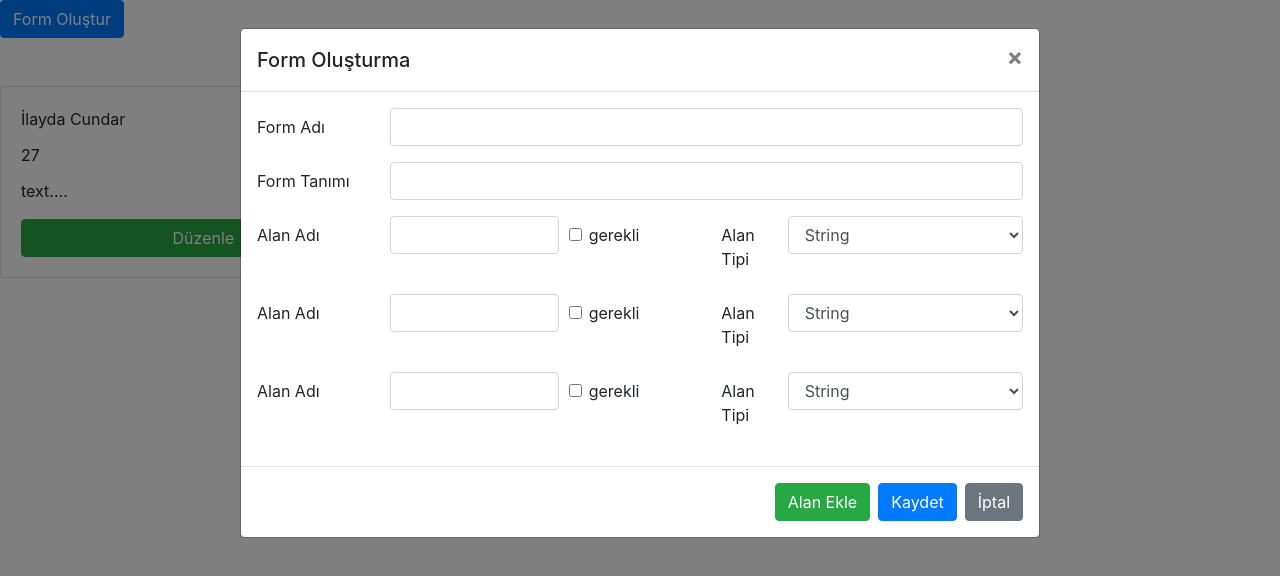
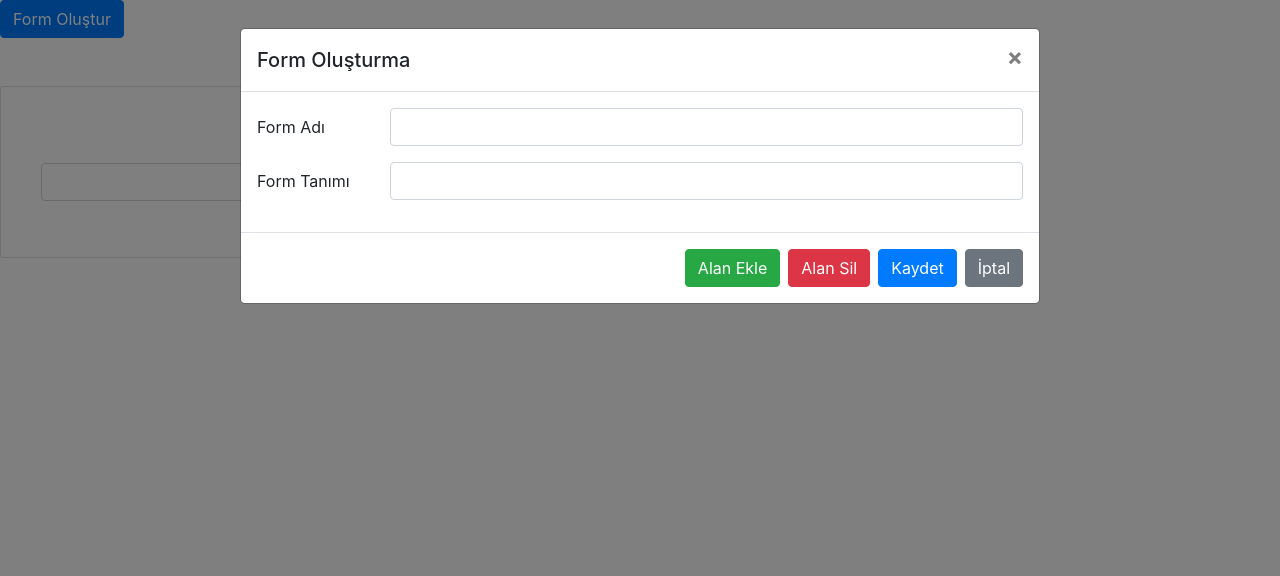
Before and after one commit to ilydcndr/evmprj, a React (Create React App) app: page / in a window 1280 px wide. Both pictures are taken after a click on the button "Form Oluştur". Shown: the top 576 px of the page. Built offline with nearby package versions, Linux system fonts and the light colour scheme.

Commit message:
localstorage

```diff
--- a/src/App.js
+++ b/src/App.js
@@ -1,15 +1,18 @@
-import React from 'react';
+import React,{ useState } from 'react';
 import './App.css';
 import Modal from './Modal';
 import FormList from './FormList';
 
 
-
 function App() {
+  const [data,setData]=useState({});
+   const transportData=(values)=>{
+    setData(values);
+   }
   return (
     <div className="App">
-      <Modal/>
-      <FormList/>
+      <Modal fnk={transportData}/>
+      <FormList data={data} />
 
     </div>
   );
--- a/src/FormList.js
+++ b/src/FormList.js
@@ -1,15 +1,63 @@
 import React from 'react';
-import { Card, Button, CardTitle, CardText, Row, Col } from 'reactstrap';
+import { Card, CardTitle, CardText, Row, Col, FormGroup, Form,Button, CardBody, CardFooter } from 'reactstrap';
+import { useForm } from "react-hook-form";
+import { Input, Label } from 'reactstrap'
 
 const FormList = (props) => {
+  const { handleSubmit, register,errors} = useForm();
+  console.log(props.data, "data")
+
+  const onSubmit =createdData=>{
+
+  }
+
+
   return (
     <Row className="mt-5">
       <Col sm="4">
         <Card body>
-          <CardTitle>İlayda Cundar</CardTitle>
-          <CardTitle>27</CardTitle>
-          <CardText>text....</CardText>
-          <Button color="success">Düzenle</Button>
+          <CardTitle>
+            {props.data.formName}
+          </CardTitle>
+          <CardTitle>{props.data.formDescription}</CardTitle>
+          <CardTitle></CardTitle>
+          <CardBody>
+         <form onSubmit={handleSubmit(onSubmit)}>
+           <div class="form-group row" >
+           <Label for="formfieldName1" class="col-sm-2">{props.data.fieldName1}</Label>
+             <div class="col-sm-10">
+             <Input type="text" name="formfieldName1" id="formfieldName1"
+             innerRef={register({
+              required: true,
+            })}/>
+            {errors.formfieldName1 && (<p1>Lütfen,Bu alanı doldurunuz</p1>)}
+             </div>
+           </div>
+           {/* <div class="form-group row">
+           <Label for="formfieldName2" class="col-sm-2">{props.data.fieldName2}</Label>
+             <div class="col-sm-10">
+             <Input type="text" name="formfieldName2" id="formfieldName2"
+             innerRef={register({
+              required: true,
+            })}/>
+             {errors.formfieldName2 && (<p1>Lütfen,Bu alanı doldurunuz</p1>)}
+             </div>
+           </div>
+           <div class="form-group row">
+           <Label for="formfieldName3" class="col-sm-2">{props.data.fieldName3}</Label>
+             <div class="col-sm-10">
+             <Input type="text" name="formfieldName3" id="formfieldName3"
+             innerRef={register({
+              required: true,
+            })} />
+            {errors.formfieldName1 && (<p1>Lütfen,Bu alanı doldurunuz</p1>)}
+             </div>
+           </div>
+           <CardFooter>
+           <button type="submit">Gönder</button>
+           </CardFooter>  */}
+         </form>
+         </CardBody>
         </Card>
       </Col>
     </Row>
--- a/src/Modal.js
+++ b/src/Modal.js
@@ -1,21 +1,55 @@
-import React, { useState } from 'react';
+import React, { useState, useEffect } from 'react';
 import { Button, Modal, ModalHeader, ModalBody, ModalFooter, Input, FormGroup, Label, Col, Form } from 'reactstrap';
 import { useForm } from "react-hook-form";
 
 const ModalComp = () => {
     const [modal, setModal] = useState(false);
-    const { handleSubmit, register, errors } = useForm();
-     const onSubmit = values =>{
-         console.log("hello")
-         console.log(values);
-         setModal(!modal)
+    const [field, setField] = useState([])
+    const [count, setCount] = useState(0)
+    const [Id, setId] = useState(0)
+    const { handleSubmit, register } = useForm();
+
+    const onSubmit = values => {
+        setModal(!modal);
+        const Increase = Id + 1;
+        console.log("field",field)
+        console.log("values",values)
+        for (let index = 1; index <=count; index++) {
+            field[index-1].fieldName=values[`fieldName${index}`]
+            field[index-1].checkbox=values[`checkbox${index}`]
+            field[index-1].dataType=values[`dataType${index}`]
+        }
+        const bilgi = { "formId": Increase, "formName": values.formName, "formDescription": values.formDescription, "fields": field }
+        const val = JSON.stringify(bilgi)
+        localStorage.setItem(Increase, val)
+        setId(Increase)
+        setField([]);
+        setCount(0)
+
     }
 
     const toggle = () => {
         setModal(!modal);
     }
 
+    const addField = () => {
+        const newCount = count + 1
+        setCount(newCount);
+        const fieldName = `fieldName${newCount}`
+        const checkbox = `checkbox${newCount}`
+        const dataType = `dataType${newCount}`
+        setField([...field, { fieldName, checkbox, dataType }]);
+    }
+    console.log(field)
+
+    const deleteField = () => {
+        const Initialstate = [...field]
+        Initialstate.pop();
+        setField(Initialstate)
+    }
+
     const closeBtn = <button className="close" onClick={toggle}>&times;</button>;
+
 
     return (
         <div>
@@ -40,26 +74,29 @@ const ModalComp = () => {
                                 <Input type="text" name="formDescription" id="formDescription"
                                     innerRef={register({
                                         required: "Required",
-                                  })}  />
+                                    })} />
                             </Col>
                         </FormGroup>
+                        {
+                            field.map(item => {
+                                return (
                                     <FormGroup row>
-                            <Label for="fieldName1" sm={2}>Alan Adı</Label>
+                                        <Label for={item.fieldName}>Alan Adı</Label>
                                         <Col sm={3}>
-                                <Input type="text" name="fieldName1" id="fieldName1"
+                                            <Input type="text" name={item.fieldName} id={item.fieldName}
                                                 innerRef={register({
                                                     required: "Required",
-                                  })}  />
+                                                })} />
                                         </Col>
                                         <Label check sm={2}>
-                                <Input type="checkbox" id="checkbox1" name="checkbox1"
+                                            <Input type="checkbox" id={item.checkbox} name={item.checkbox}
                                                 innerRef={register} />{' '}
                             gerekli
                             </Label>
 
-                            <Label for="dataType" sm={1}>Alan Tipi</Label>
+                                        <Label for={item.dataType} sm={1}>Alan Tipi</Label>
                                         <Col sm={4}>
-                                <Input type="select" name="dataType" id="dataType"
+                                            <Input type="select" name={item.dataType} id={item.dataType}
                                                 innerRef={register({
                                                     required: "Required",
                                                 })} >
@@ -68,59 +105,21 @@ const ModalComp = () => {
                                             </Input>
                                         </Col>
                                     </FormGroup>
-                        <FormGroup row>
-                            <Label for="fieldName2" sm={2}>Alan Adı</Label>
-                            <Col sm={3}>
-                                <Input type="text" name="fieldName2" id="fieldName2"
-                                innerRef={register({
-                                    required: "Required",
-                                  })}  />
-                            </Col>
-                            <Label check sm={2}>
-                                <Input type="checkbox" id="checkbox2" name="checkbox2"
-                                innerRef={register} />{' '}
-                            gerekli
-                            </Label>
+                                )
+                            }
 
-                            <Label for="dataType" sm={1}>Alan Tipi</Label>
-                            <Col sm={4}>
-                                <Input type="select" name="dataType" id="dataType">
-                                    <option>String</option>
-                                    <option>Number</option>
-                                </Input>
-                            </Col>
-                        </FormGroup>
-                        <FormGroup row>
-                            <Label for="fieldName3" sm={2}>Alan Adı</Label>
-                            <Col sm={3}>
-                                <Input type="text" name="fieldName3" id="fieldName3"
-                                innerRef={register({
-                                    required: "Required",
-                                  })}  />
-                            </Col>
-                            <Label check sm={2}>
-                                <Input type="checkbox" id="checkbox3" name="checkbox3"
-                                innerRef={register} />{' '}
-                            gerekli
-                            </Label>
-
-                            <Label for="dataType" sm={1}>Alan Tipi</Label>
-                            <Col sm={4}>
-                                <Input type="select" name="dataType" id="dataType">
-                                    <option>String</option>
-                                    <option>Number</option>
-                                </Input>
-                            </Col>
-                        </FormGroup>
+                            )
+                        }
                     </ModalBody>
                     <ModalFooter>
-                    <Button color="success">Alan Ekle</Button>
+                        <Button color="success" onClick={addField}>Alan Ekle</Button>
+                        <Button color="danger" onClick={deleteField}>Alan Sil</Button>
                         <Button type="submit" color="primary">Kaydet</Button>{' '}
                         <Button color="secondary" onClick={toggle}>İptal</Button>
                     </ModalFooter>
                 </Form>
             </Modal>
-        </div>
+        </div >
     );
 }
 
```
Lines whose indentation alone changed are shown as unchanged.
